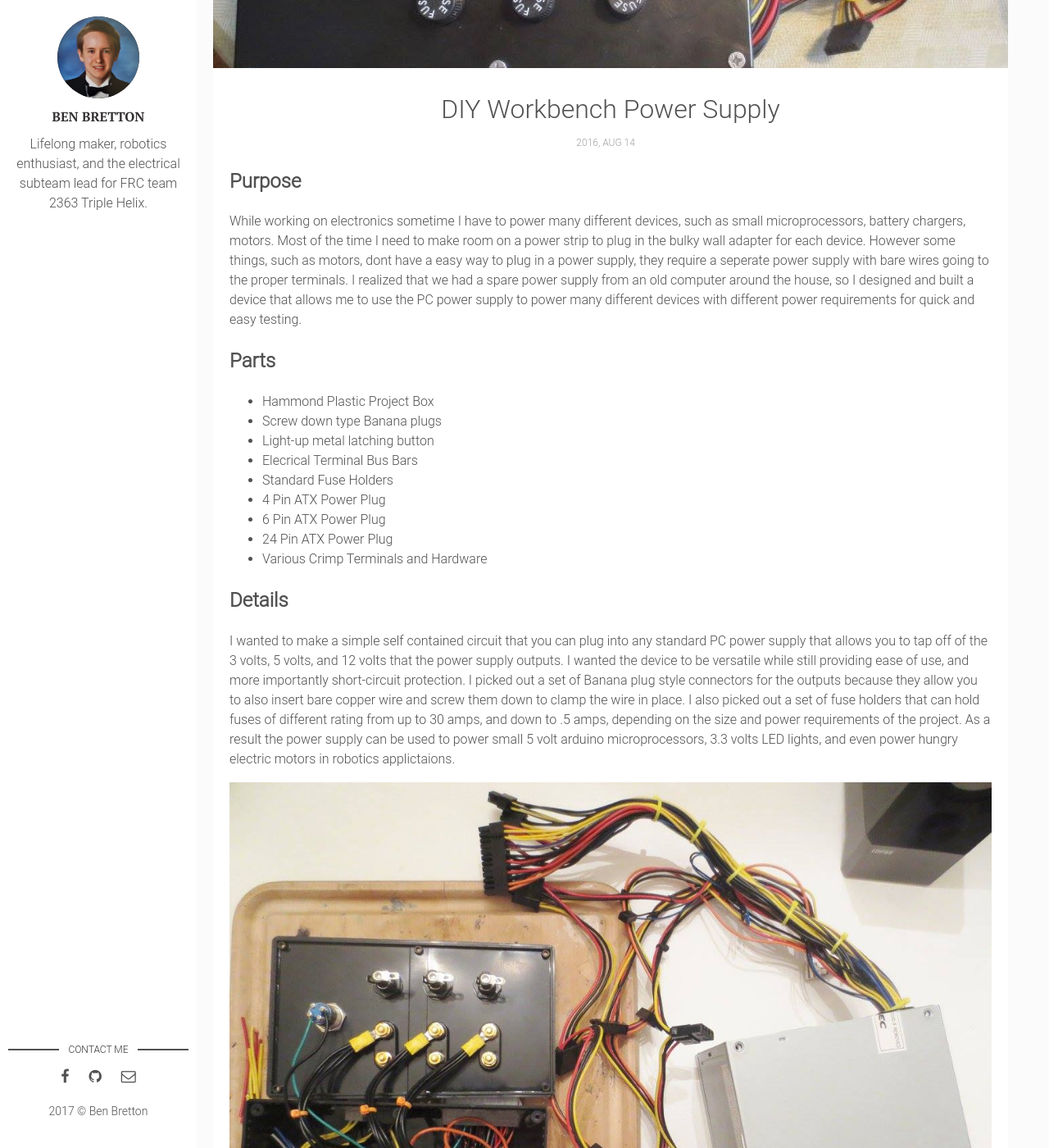
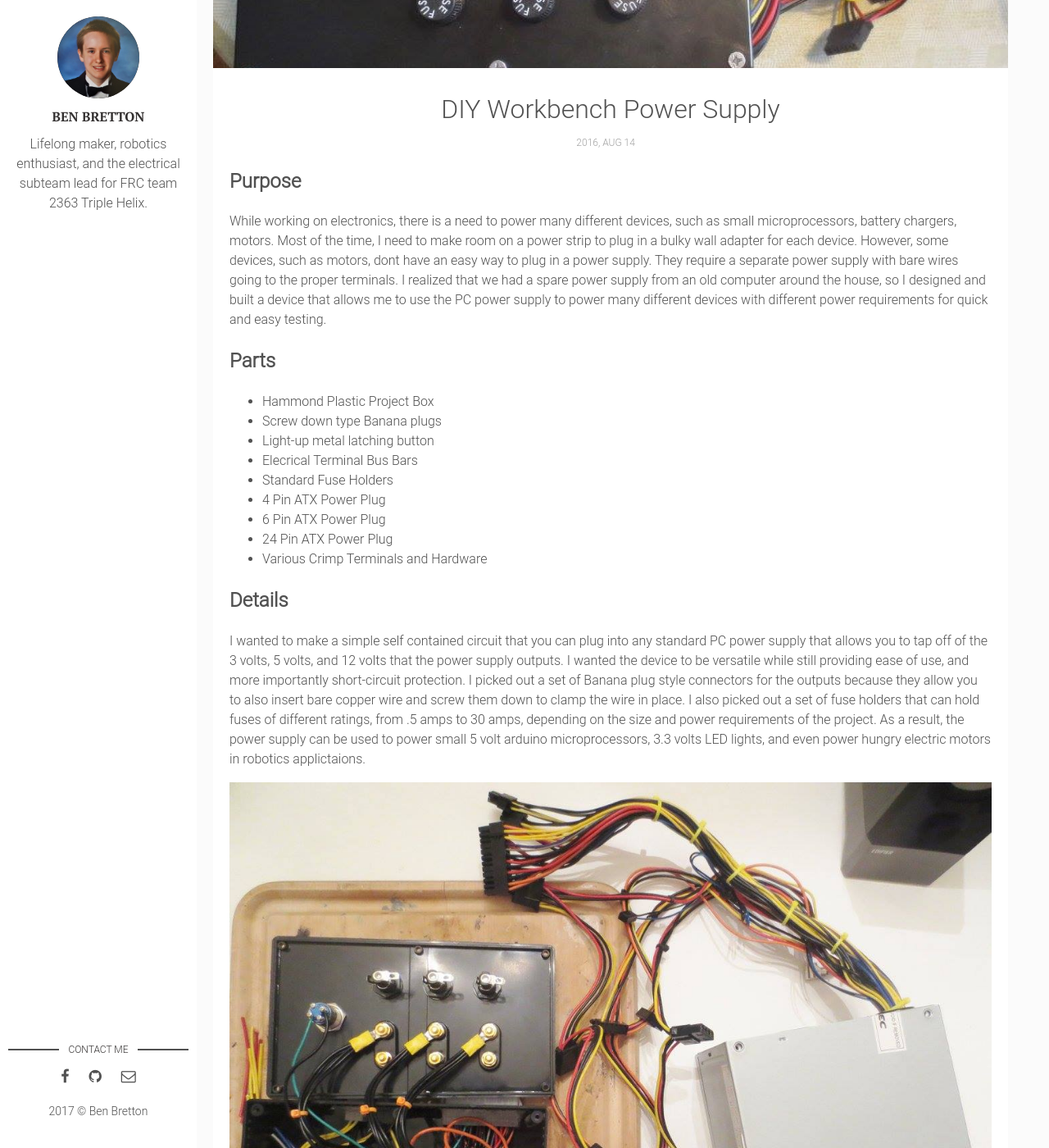
Before and after one commit to wbenb/wbenb.github.io, a Jekyll site: the page built from _posts/2016-08-14-power-supply.markdown, in a window 1280 px wide and 1400 px high, scrolled down 437 px. Shown: the whole window at 82% size. Built offline with Jekyll 4.4.1, drawn with Linux system fonts in a browser that asks for light colours.

Commit message:
Grammar edits

```diff
--- a/_posts/2016-08-14-power-supply.markdown
+++ b/_posts/2016-08-14-power-supply.markdown
@@ -8,7 +8,7 @@ tags:
 ---
 
 ## Purpose
-While working on electronics sometime I have to power many different devices, such as small microprocessors, battery chargers, motors. Most of the time I need to make room on a power strip to plug in the bulky wall adapter for each device. However some things, such as motors, dont have a easy way to plug in a power supply, they require a seperate power supply with bare wires going to the proper terminals. I realized that we had a spare power supply from an old computer around the house, so I designed and built a device that allows me to use the PC power supply to power many different devices with different power requirements for quick and easy testing.
+While working on electronics, there is a need to power many different devices, such as small microprocessors, battery chargers, motors. Most of the time, I need to make room on a power strip to plug in a bulky wall adapter for each device. However, some devices, such as motors, dont have an easy way to plug in a power supply. They require a separate power supply with bare wires going to the proper terminals. I realized that we had a spare power supply from an old computer around the house, so I designed and built a device that allows me to use the PC power supply to power many different devices with different power requirements for quick and easy testing.
 
 ## Parts
 * Hammond Plastic Project Box
@@ -22,6 +22,6 @@ While working on electronics sometime I have to power many different devices, su
 * Various Crimp Terminals and Hardware
 
 ## Details
-I wanted to make a simple self contained circuit that you can plug into any standard PC power supply that allows you to tap off of the 3 volts, 5 volts, and 12 volts that the power supply outputs. I wanted the device to be versatile while still providing ease of use, and more importantly short-circuit protection. I picked out a set of Banana plug style connectors for the outputs because they allow you to also insert bare copper wire and screw them down to clamp the wire in place. I also picked out a set of fuse holders that can hold fuses of different rating from up to 30 amps, and down to .5 amps, depending on the size and power requirements of the project. As a result the power supply can be used to power small 5 volt arduino microprocessors, 3.3 volts LED lights, and even power hungry electric motors in robotics applictaions.
+I wanted to make a simple self contained circuit that you can plug into any standard PC power supply that allows you to tap off of the 3 volts, 5 volts, and 12 volts that the power supply outputs. I wanted the device to be versatile while still providing ease of use, and more importantly short-circuit protection. I picked out a set of Banana plug style connectors for the outputs because they allow you to also insert bare copper wire and screw them down to clamp the wire in place. I also picked out a set of fuse holders that can hold fuses of different ratings, from .5 amps to 30 amps, depending on the size and power requirements of the project. As a result, the power supply can be used to power small 5 volt arduino microprocessors, 3.3 volts LED lights, and even power hungry electric motors in robotics applictaions.
 
 ![Inside of Power Supply](http://wbenb.github.io/assets/img/power-supply-inside.jpg)
```
